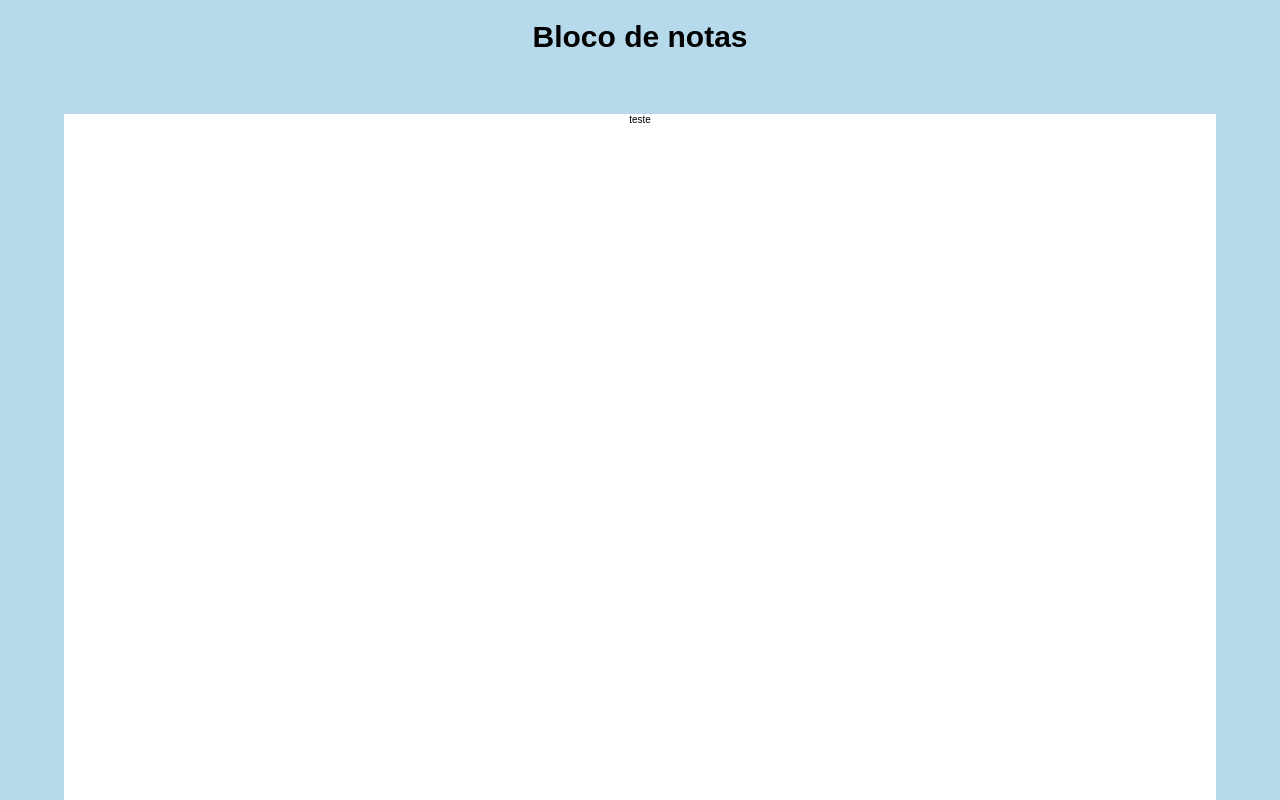
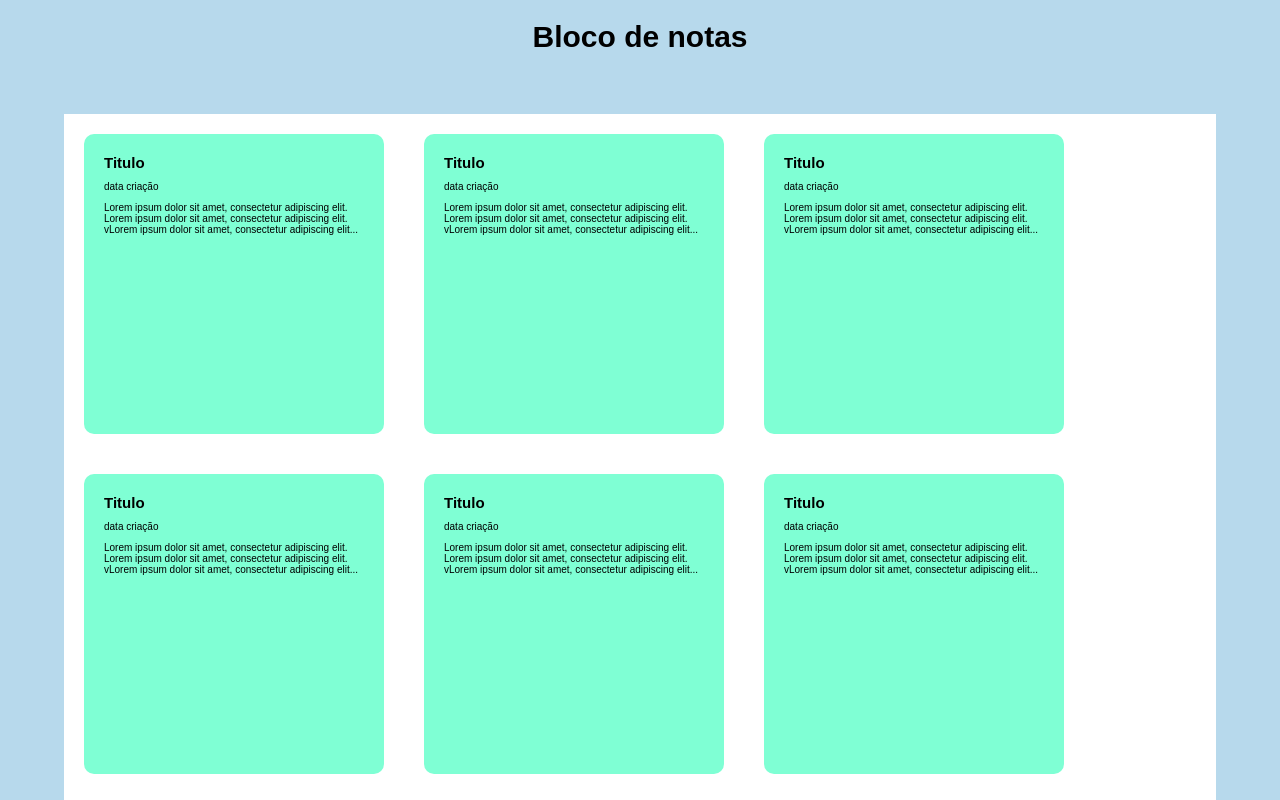
Before and after one commit to Bru-no98/notepad, a React (Vite) app: page / in a window 1280 px wide. Shown: the top 800 px of the page. Built offline with nearby package versions, Linux system fonts and the light colour scheme.

Commit message:
feat(Note): criar componente Note que funciona como os recados do Dashboard.

```diff
--- a/src/Note/index.tsx
+++ /dev/null
@@ -1,7 +0,0 @@
-export function Note(){
-    return (
-        <div>
-            teste
-        </div>
-    )
-}
--- a/src/components/Dashboard/index.tsx
+++ b/src/components/Dashboard/index.tsx
@@ -1,8 +1,14 @@
-import { Note } from '../../Note'
+import { Note } from '../Note'
 import styles from './styles.module.css'
 
 export function Dashboard () {
     return <div className = {styles.area}>
         <Note/>
+        <Note/>
+        <Note/>
+        <Note/>
+        <Note/>
+        <Note/>
+        <Note/>
     </div>
 }
--- a/src/components/Dashboard/styles.module.css
+++ b/src/components/Dashboard/styles.module.css
@@ -5,5 +5,6 @@
     margin: 4em;
     background-color: white;
     display: flex;
-    justify-content: center;
+    align-content: flex-start;
+     flex-wrap: wrap;
 }
--- /dev/null
+++ b/src/components/Note/index.tsx
@@ -0,0 +1,11 @@
+import styles from './styles.module.css'
+
+export function Note() {
+    return <>
+        <div className = {styles.layout} >
+            <h2>Titulo</h2>
+            <p>data criação</p>
+            <p>Lorem ipsum dolor sit amet, consectetur adipiscing elit. Lorem ipsum dolor sit amet, consectetur adipiscing elit. vLorem ipsum dolor sit amet, consectetur adipiscing elit...</p>
+        </div>
+    </>
+}
--- /dev/null
+++ b/src/components/Note/styles.module.css
@@ -0,0 +1,11 @@
+.layout {
+    display: flex;
+    flex-direction: column;
+    background-color: aquamarine;
+    width: 30em;
+    height: 30em;
+    padding: 2em;
+    margin: 2em;
+    gap: 1em;
+    border-radius: 1em;
+}
```
